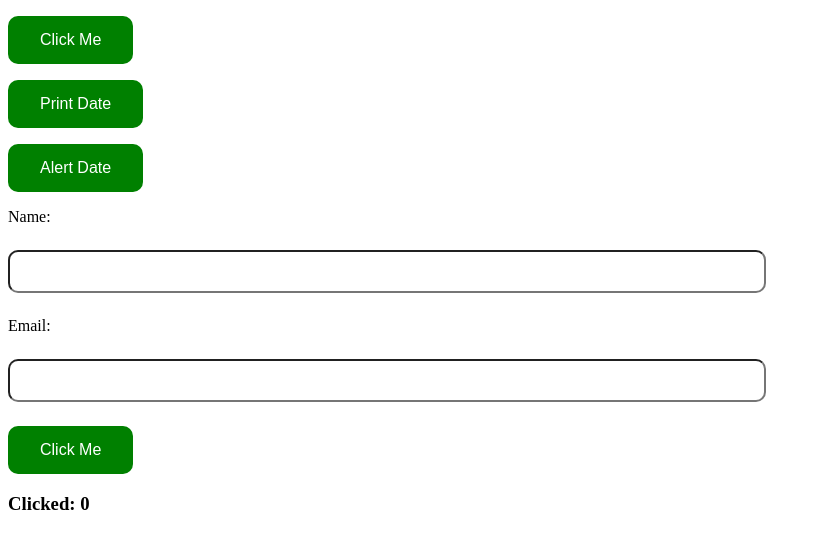
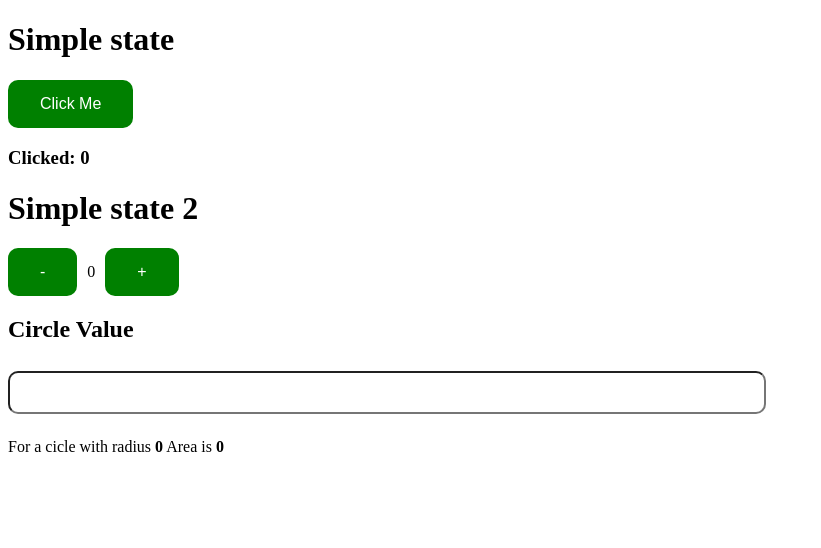
Before and after one commit to CynthiaMugo/React-Intro, a React (Vite) app: page / in a window 1280 px wide. Shown: the top 548 px of the page, without its empty margins (0-821 px from the left). Built offline with nearby package versions, Linux system fonts and the light colour scheme.

Commit message:
area of a cirle state

```diff
--- /dev/null
+++ b/src/Hooks/State/FormState.jsx
@@ -0,0 +1,26 @@
+import React, { useState } from 'react';
+
+function FormState() {
+    //usestate
+    const [radius, setRadius] = useState(0);
+    function areaOfCircle(radius) {
+        return Math.PI * radius * radius;
+    }
+    const updateRadiusValue = (e) => {
+        //console.log(e);
+        setRadius(e.target.value);
+    }
+    return (
+        <div>
+            <div>
+                <h2><label>Circle Value</label></h2>
+                <p><input onChange={updateRadiusValue} type="number" className='input-style'/></p>
+            </div>
+            <div>
+                For a cicle with radius <b>{radius}</b> Area is {" "}
+                <b>{areaOfCircle(radius)}</b>
+            </div>
+        </div>
+    );
+}
+export default FormState;
--- a/src/Hooks/State/SimpleState.jsx
+++ b/src/Hooks/State/SimpleState.jsx
@@ -3,17 +3,17 @@ import { useState } from "react";
 
 function SimpleState() {
     const state = useState(0);
-    let clicked = 0;
 
     const increment = () => {
         console.log(state);
         let currentState = state[0];
         let newState = currentState + 1;
-        state[1](newState);
-        //clicked = clicked + 1;
+        //state[1](newState);   //use this line or the next one they achieve the same effect
+        updateStateFunction(newState)
     }
     return (
         <div>
+            <h1>Simple state</h1>
             <div>
                 <button className="button-style" onClick={increment}>Click Me</button>
             </div>
--- /dev/null
+++ b/src/Hooks/State/SimpleState2.jsx
@@ -0,0 +1,25 @@
+import { useState } from "react";
+
+function SimpleState2() {
+    //destructuring useState hook
+  const [currentState, setCurrentState] = useState(0);
+
+  const increment = () => {
+    setCurrentState(currentState + 1);
+  };
+  const decrement = () => {
+    let newState = currentState - 1;
+    setCurrentState(newState);
+  };
+
+  return (
+    <div>
+      <h1>Simple state 2</h1>
+      <button className="button-style" onClick={decrement}>-</button>
+      <span style={{padding: "10px"}}>{currentState}</span>
+      <button className="button-style" onClick={increment}>+</button>
+    </div>
+  );
+}
+
+export default SimpleState2;
--- a/src/main.jsx
+++ b/src/main.jsx
@@ -30,6 +30,11 @@ import Form from './Events/Form';
 // import SimpleState component
 import SimpleState from './Hooks/State/SimpleState';
 
+// import destructured state
+import SimpleState2 from './Hooks/State/SimpleState2';
+//import form state
+import FormState from './Hooks/State/FormState';
+
 createRoot(document.getElementById('root')).render(
   <StrictMode>
     {/* <TestComponent></TestComponent>
@@ -46,9 +51,11 @@ createRoot(document.getElementById('root')).render(
     <ArrayData/> */}
     {/* <ParentComponent /> */}
     {/* <MiniProject /> */}
-    <Buttons />
-    <Form />
+    {/* <Buttons />
+    <Form /> */}
     <SimpleState />
+    <SimpleState2/>
+    <FormState />
   </StrictMode>,
 );
 
```
